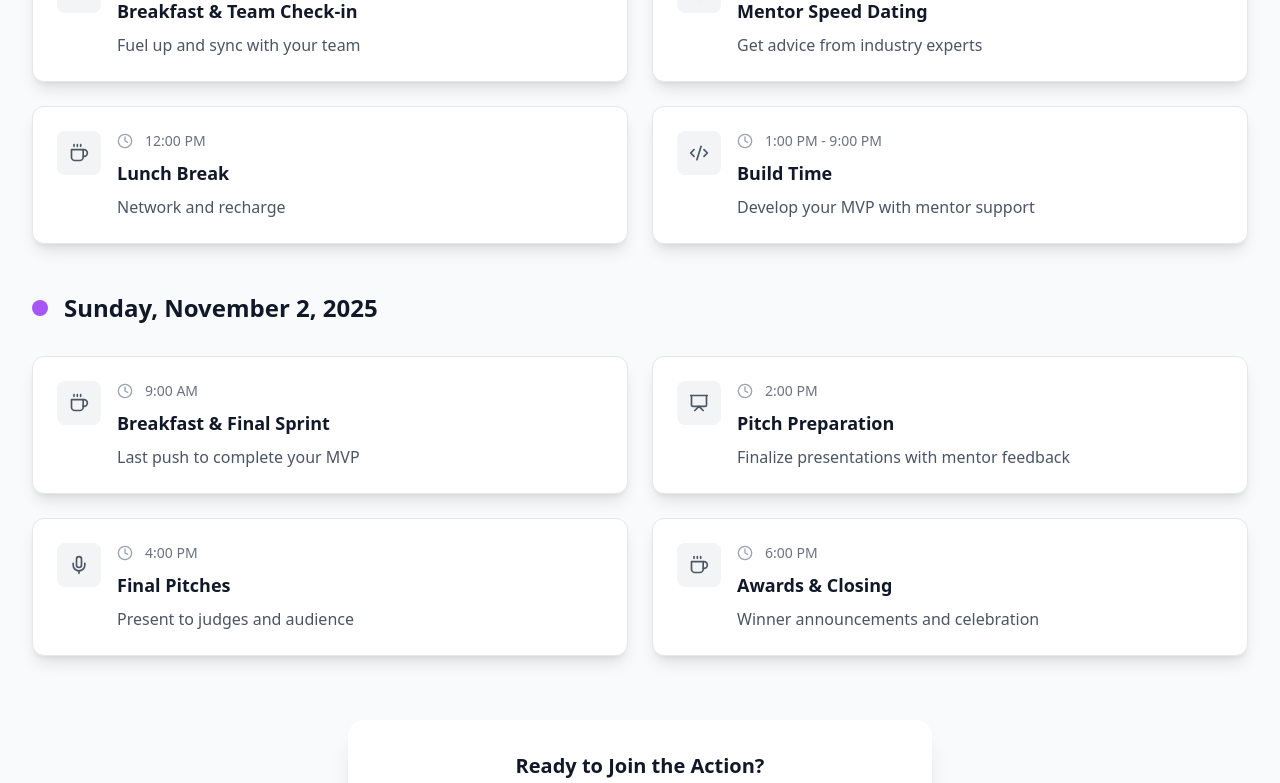
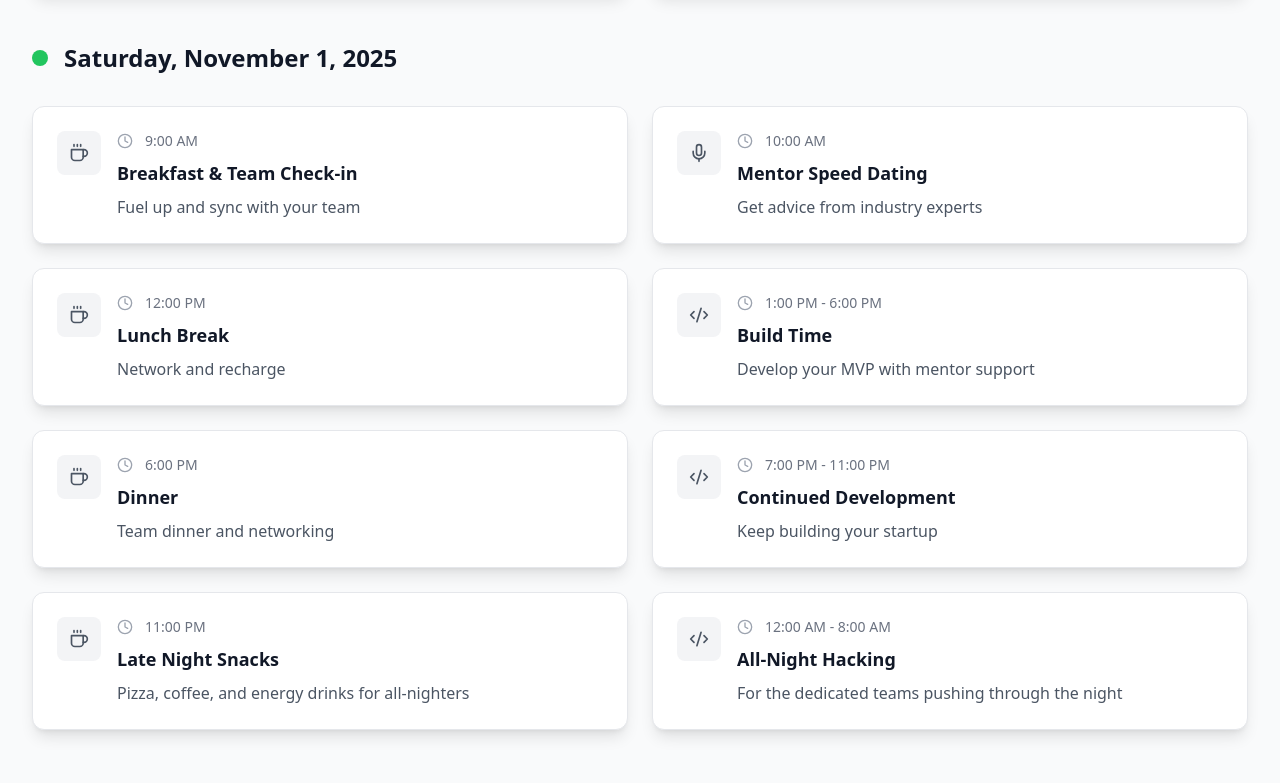
Before and after one commit to shiva-karan-k/SW-Website, a React (Vite) app: page / in a window 1280 px wide. Shown: the part 2840-3623 px from the top of the page. Built offline with nearby package versions, Linux system fonts and the light colour scheme.

Commit message:
Add dinner and snack slots to schedule, add rounded corners to footer logo

```diff
--- a/src/components/Footer.tsx
+++ b/src/components/Footer.tsx
@@ -11,7 +11,7 @@ const Footer = () => {
             <img
               src="/Logo.jpg"
               alt="Techstars Startup Weekend Visakhapatnam"
-              className="h-16 w-auto mb-6 object-contain"
+              className="h-16 w-auto mb-6 object-contain rounded-lg"
             />
             <p className="text-gray-300 mb-6 leading-relaxed">
               Techstars Startup Weekend Visakhapatnam brings together entrepreneurs,
--- a/src/components/Schedule.tsx
+++ b/src/components/Schedule.tsx
@@ -33,6 +33,18 @@ const Schedule = () => {
           title: "Hacking Begins",
           description: "Teams start building their startups",
           icon: Coffee
+        },
+        {
+          time: "8:00 PM",
+          title: "Dinner",
+          description: "Refuel with a hearty dinner",
+          icon: Coffee
+        },
+        {
+          time: "11:00 PM",
+          title: "Late Night Snacks",
+          description: "Coffee, snacks, and energy for the night owls",
+          icon: Coffee
         }
       ]
     },
@@ -59,9 +71,33 @@ const Schedule = () => {
           icon: Coffee
         },
         {
-          time: "1:00 PM - 9:00 PM",
+          time: "1:00 PM - 6:00 PM",
           title: "Build Time",
           description: "Develop your MVP with mentor support",
+          icon: Code2
+        },
+        {
+          time: "6:00 PM",
+          title: "Dinner",
+          description: "Team dinner and networking",
+          icon: Coffee
+        },
+        {
+          time: "7:00 PM - 11:00 PM",
+          title: "Continued Development",
+          description: "Keep building your startup",
+          icon: Code2
+        },
+        {
+          time: "11:00 PM",
+          title: "Late Night Snacks",
+          description: "Pizza, coffee, and energy drinks for all-nighters",
+          icon: Coffee
+        },
+        {
+          time: "12:00 AM - 8:00 AM",
+          title: "All-Night Hacking",
+          description: "For the dedicated teams pushing through the night",
           icon: Code2
         }
       ]
```
